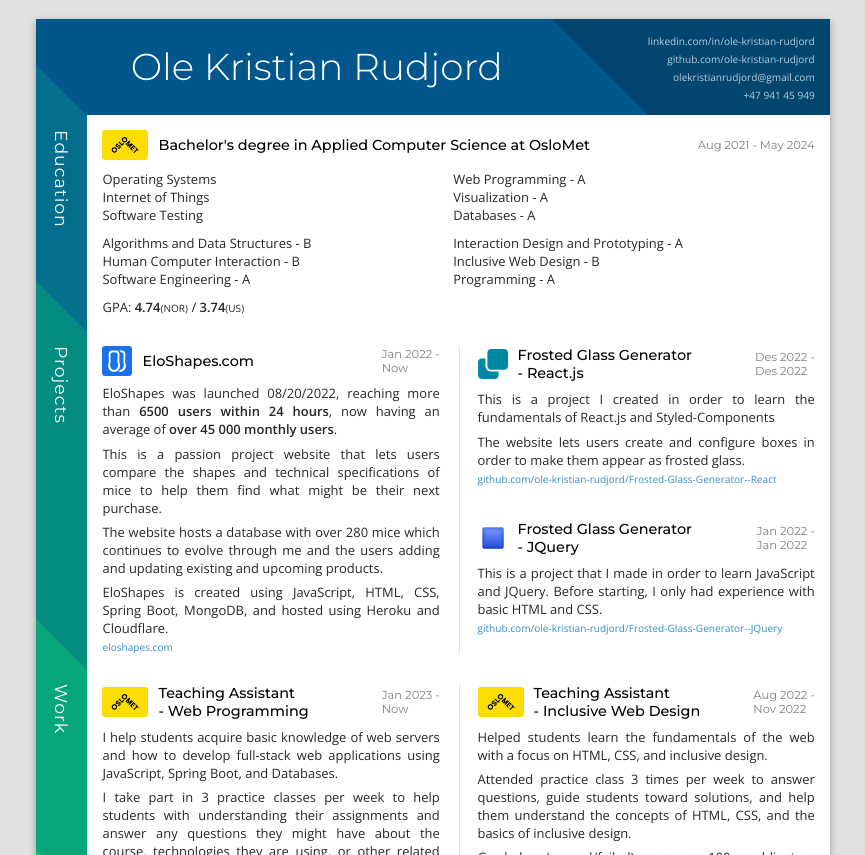
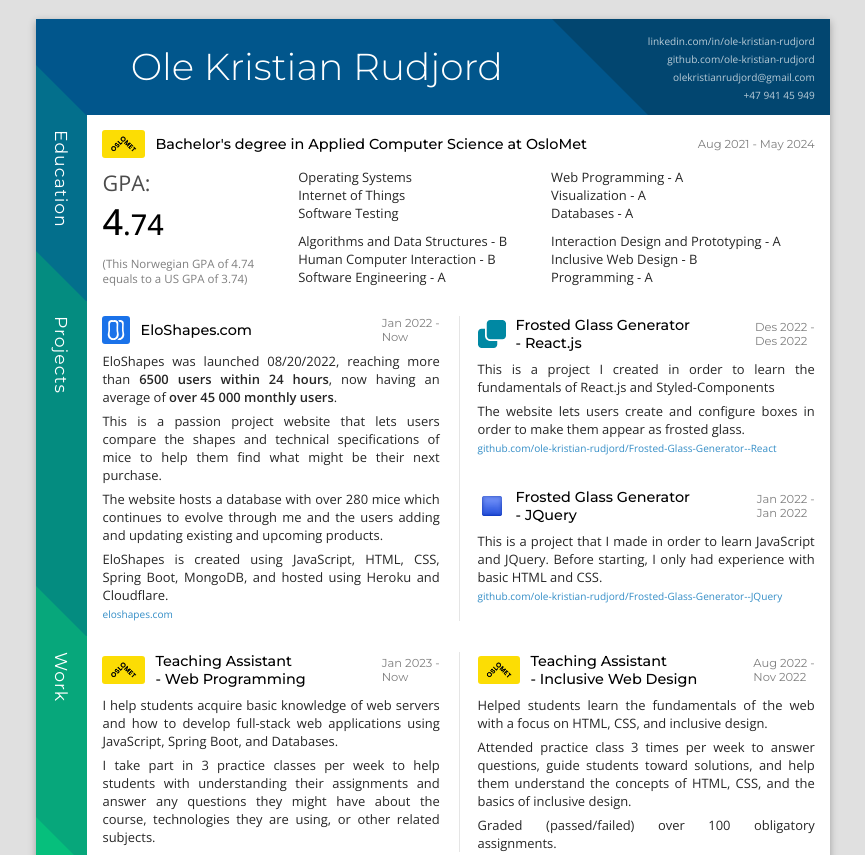
Before and after one commit to ole-kristian-rudjord/ole-kristian-rudjord-CV, a plain HTML site: page index.html in a window 1280 px wide. Shown: the top 855 px of the page, without its empty margins (207-1072 px from the left). Drawn offline with nearby package versions, Linux system fonts and the light colour scheme.

Commit message:
Updated Education with GPA

```diff
--- a/index.html
+++ b/index.html
@@ -31,6 +31,11 @@
           <h2>Bachelor's degree in Applied Computer Science at OsloMet</h2>
           <span>Aug 2021 - May 2024</span>
         </div>
+        <div id="gpa">
+          <h3>GPA:</h3>
+          <div>4<span class="decimal-text">.74</span></div>
+          <span class="small-text">(This Norwegian GPA of 4.74<br>equals to a US GPA of 3.74)</span>
+        </div>
         <ul id="courses-4">
           <li>Operating Systems</li>
           <li>Internet of Things</li>
@@ -51,7 +56,8 @@
           <li>Inclusive Web Design - B</li>
           <li>Programming - A</li>
         </ul>
-        <p id="gpa">GPA: <span class="highlight-span">4.74</span><span class="small-text">(NOR)</span> / <span class="highlight-span">3.74</span><span class="small-text">(US)</span> </p>
+        <!-- <p id="gpa">GPA: <span class="highlight-span">4.74</span><span class="small-text">(NOR)</span> / <span
+            class="highlight-span">3.74</span><span class="small-text">(US)</span> </p> -->
       </div>
       <h1 id="projects-title" class="title">Projects</h1>
       <div id="projects-content" class="content">
@@ -61,10 +67,14 @@
             <h2>EloShapes.com</h2>
             <span>Jan 2022 - <br>Now</span>
           </div>
-          <p>EloShapes was launched 08/20/2022, reaching more than <span class="highlight-span">6500 users within 24 hours</span>, now having an average of <span class="highlight-span">over 45 000 monthly users</span>.</p>
-          <p>This is a passion project website that lets users compare the shapes and technical specifications of mice to help them find what might be their next purchase.</p>
-          <p>The website hosts a database with over 280 mice which continues to evolve through me and the users adding and updating existing and upcoming products.</p>
-          <p>EloShapes is created using JavaScript, HTML, CSS, Spring Boot, MongoDB, and hosted using Heroku and Cloudflare.</p>
+          <p>EloShapes was launched 08/20/2022, reaching more than <span class="highlight-span">6500 users within 24
+              hours</span>, now having an average of <span class="highlight-span">over 45 000 monthly users</span>.</p>
+          <p>This is a passion project website that lets users compare the shapes and technical specifications of mice
+            to help them find what might be their next purchase.</p>
+          <p>The website hosts a database with over 280 mice which continues to evolve through me and the users adding
+            and updating existing and upcoming products.</p>
+          <p>EloShapes is created using JavaScript, HTML, CSS, Spring Boot, MongoDB, and hosted using Heroku and
+            Cloudflare.</p>
           <a href="https://www.eloshapes.com/" target="_blank">eloshapes.com</a>
         </div>
         <div id="project-fgg-react">
@@ -80,7 +90,8 @@
           <p>
             The website lets users create and configure boxes in order to make them appear as frosted glass.
           </p>
-          <a href="https://github.com/ole-kristian-rudjord/Frosted-Glass-Generator--React" target="_blank">github.com/ole-kristian-rudjord/Frosted-Glass-Generator--React</a>
+          <a href="https://github.com/ole-kristian-rudjord/Frosted-Glass-Generator--React"
+            target="_blank">github.com/ole-kristian-rudjord/Frosted-Glass-Generator--React</a>
         </div>
         <div id="project-fgg-jquery">
           <div id="frosted_glass_generator_jquery-sub-header" class="sub-header-div">
@@ -90,9 +101,11 @@
             <span>Jan 2022 - <br>Jan 2022</span>
           </div>
           <p>
-            This is a project that I made in order to learn JavaScript and JQuery. Before starting, I only had experience with basic HTML and CSS.
+            This is a project that I made in order to learn JavaScript and JQuery. Before starting, I only had
+            experience with basic HTML and CSS.
           </p>
-          <a href="https://github.com/ole-kristian-rudjord/Frosted-Glass-Generator--JQuery" target="_blank">github.com/ole-kristian-rudjord/Frosted-Glass-Generator--JQuery</a>
+          <a href="https://github.com/ole-kristian-rudjord/Frosted-Glass-Generator--JQuery"
+            target="_blank">github.com/ole-kristian-rudjord/Frosted-Glass-Generator--JQuery</a>
         </div>
       </div>
       <h1 id="work-title" class="title">Work</h1>
@@ -103,8 +116,10 @@
             <h2>Teaching Assistant <br>- Web Programming</h2>
             <span>Jan 2023 - <br>Now</span>
           </div>
-          <p>I help students acquire basic knowledge of web servers and how to develop full-stack web applications using JavaScript, Spring Boot, and Databases.</p>
-          <p>I take part in 3 practice classes per week to help students with understanding their assignments and answer any questions they might have about the course, technologies they are using, or other related subjects.</p>
+          <p>I help students acquire basic knowledge of web servers and how to develop full-stack web applications using
+            JavaScript, Spring Boot, and Databases.</p>
+          <p>I take part in 3 practice classes per week to help students with understanding their assignments and answer
+            any questions they might have about the course, technologies they are using, or other related subjects.</p>
         </div>
         <div id="TA_inclusive_web_design-div">
           <div id="TA_inclusive_web_design-sub-header" class="sub-header-div">
@@ -113,7 +128,8 @@
             <span>Aug 2022 - <br>Nov 2022</span>
           </div>
           <p>Helped students learn the fundamentals of the web with a focus on HTML, CSS, and inclusive design.</p>
-          <p>Attended practice class 3 times per week to answer questions, guide students toward solutions, and help them understand the concepts of HTML, CSS, and the basics of inclusive design.</p>
+          <p>Attended practice class 3 times per week to answer questions, guide students toward solutions, and help
+            them understand the concepts of HTML, CSS, and the basics of inclusive design.</p>
           <p>Graded (passed/failed) over 100 obligatory assignments.</p>
         </div>
       </div>
@@ -180,4 +196,5 @@
     </div>
   </section>
 </body>
+
 </html>
--- a/style.css
+++ b/style.css
@@ -189,7 +189,7 @@ a:hover {
 }
 
 .sub-header-div img {
-  height: 30px;
+  height: 28px;
   margin-right: 10px;
   border-radius: 3px;
 }
@@ -235,9 +235,9 @@ a:hover {
   border-bottom-color: #036F8C;
 }
 
-#education-content {
+/* #education-content {
   grid-area: education-content;
-  /* border-top-color: #036F8C; */
+  border-top-color: #036F8C;
   display: grid;
   grid-template-areas:
   "title title"
@@ -245,6 +245,16 @@ a:hover {
   "courses-3 courses-1"
   "gpa gpa";
   gap: calc(var(--padding) / 1.5);
+} */
+
+#education-content {
+  grid-area: education-content;
+  display: grid;
+  grid-template-areas:
+  "title title title"
+  "gpa courses-4 courses-2"
+  "gpa courses-3 courses-1";
+  gap: 10px;
 }
 
 #education-content p {
@@ -258,6 +268,35 @@ a:hover {
 
 #education-content ul {
   list-style: none;
+}
+
+#gpa {
+  grid-area: gpa;
+  display: flex;
+  flex-direction: column;
+}
+
+#gpa h3 {
+  font-size: 1.5rem;
+  font-weight: 400;
+  opacity: 0.7;
+}
+
+#gpa div {
+  font-size: 2.5rem;
+  font-weight: 500;
+}
+
+#gpa .decimal-text {
+  font-size: 2rem;
+  font-weight: 500;
+}
+
+#gpa .small-text {
+  font-size: 0.8rem;
+  font-weight: 400;
+  opacity: 0.5;
+  margin-top: auto;
 }
 
 #courses-4 {
@@ -276,9 +315,9 @@ a:hover {
   grid-area: courses-1;
 }
 
-#gpa {
+/* #gpa {
   grid-area: gpa;
-}
+} */
 
 #projects-title {
   grid-area: projects-title;
```
